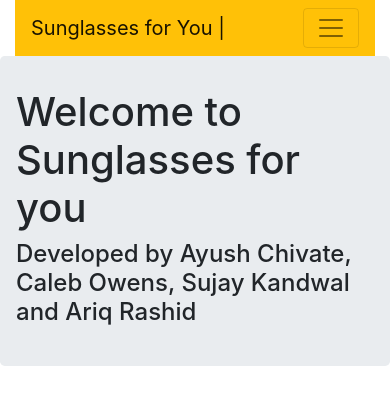
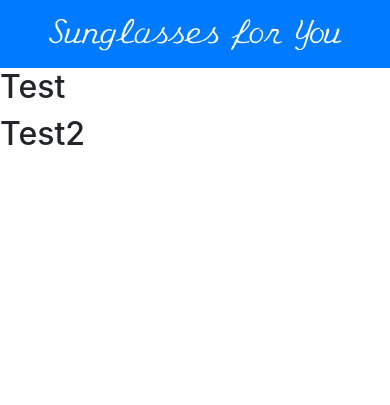
Before and after one commit to TrellixVulnTeam/sunglasses-recommendation-site_T8RB, a Django app: page / in a window 390 px wide. Shown: the top 405 px of the page. Run offline with Django 3.2, Linux system fonts and the light colour scheme; some libraries are stand-ins or nearby versions.

Commit message:
Started formatting the home page. Done with navbar. Starting to make buttons (Need to find content font)

```diff
--- a/home/static/indexStyle.css
+++ b/home/static/indexStyle.css
@@ -1,8 +1,30 @@
 @import url('https://fonts.googleapis.com/css2?family=Audiowide&display=swap');
 @import url('https://fonts.googleapis.com/css2?family=Montserrat:wght@500&display=swap');
 
+@font-face{
+	font-family: 'sfb';
+	src: url('/static/fonts/sfb/SFBurlingtonScript.ttf');
+}
+
+@font-face{
+	font-family: 'eminenz';
+	src: url('/static/fonts/eminenz.ttf');
+}
+
 :root{
 	--headerFontFamily: 'Audiowide', cursive;
+}
+
+#main-nav{
+	padding:15px;
+}
+
+#main-nav h2{
+	font-family: 'eminenz';
+	width: 100%;
+	color: white;
+	margin: 0;
+	text-align: center;
 }
 
 #form-wrap{
--- a/home/templates/home.html
+++ b/home/templates/home.html
@@ -1,7 +1,11 @@
 {% extends "index.html" %}
 {% block content %}
-<div class="jumbotron">
-		<h1>Welcome to Sunglasses for you</h1>
-		<h4>Developed by Ayush Chivate, Caleb Owens, Sujay Kandwal and Ariq Rashid</h4>
+<div class="row">
+	<div class="col-md-6">
+		<h2>Test</h2>
+	</div>
+	<div class="col-md-6">
+		<h2>Test2</h2>
+	</div>
 </div>
 {% endblock content %}
--- a/home/templates/index.html
+++ b/home/templates/index.html
@@ -17,9 +17,9 @@
 
 	</head>
 	<body>
-	<div class="container">
-		{% include "navbar.html" %}
-	</div>
-	{% block content %}{% endblock %}
+		<div style="width: 100%;">
+			{% include "navbar.html" %}
+		</div>
+		{% block content %}{% endblock %}
 	</body>
 </html>
--- a/home/templates/navbar.html
+++ b/home/templates/navbar.html
@@ -1,20 +1,3 @@
-  <nav class="navbar navbar-expand-lg navbar-light bg-warning">
-      <a class="navbar-brand" href="{% url 'home:home-page' %}">Sunglasses for You                |</a>
-      <button class="navbar-toggler" type="button" data-toggle="collapse" data-target="#navbarSupportedContent" aria-controls="navbarSupportedContent" aria-expanded="false" aria-label="Toggle navigation">
-        <span class="navbar-toggler-icon"></span>
-      </button>
-
-      <div class="collapse navbar-collapse" id="navbarSupportedContent">
-        <ul class="navbar-nav mr-auto">
-          <li class="nav-item active">
-            <a class="nav-link" href="{% url 'home:scan-page' %}">Face Scan</a>
-          </li>
-          <li class="nav-item">
-            <a class="nav-link" href="#">About Us</a>
-          </li>
-          <li class="nav-item">
-            <a class="nav-link" href="#">How it Works</a>
-          </li>
-        </ul>
-      </div>
-  </nav>
+<nav class="navbar navbar-expand-lg navbar-light bg-primary" id="main-nav">
+  <h2>Sunglasses for You</h2>
+</nav>
```
Also changed, not shown: home/static/fonts/Popsies.ttf (added), home/static/fonts/eminenz.ttf (added), home/static/fonts/imFell-regular.ttf (added), home/static/fonts/sfb/SFBurlingtonScript-Bold.ttf (added), home/static/fonts/sfb/SFBurlingtonScript-BoldItal.ttf (added), home/static/fonts/sfb/SFBurlingtonScript-Italic.ttf (added), home/static/fonts/sfb/SFBurlingtonScript.ttf (added), home/static/fonts/sfb/SFBurlingtonScriptSC-Bold.ttf (added), home/static/fonts/sfb/SFBurlingtonScriptSC-BoldIt.ttf (added), home/static/fonts/sfb/SFBurlingtonScriptSC-Italic.ttf (added), home/static/fonts/sfb/SFBurlingtonScriptSC.ttf (added).
